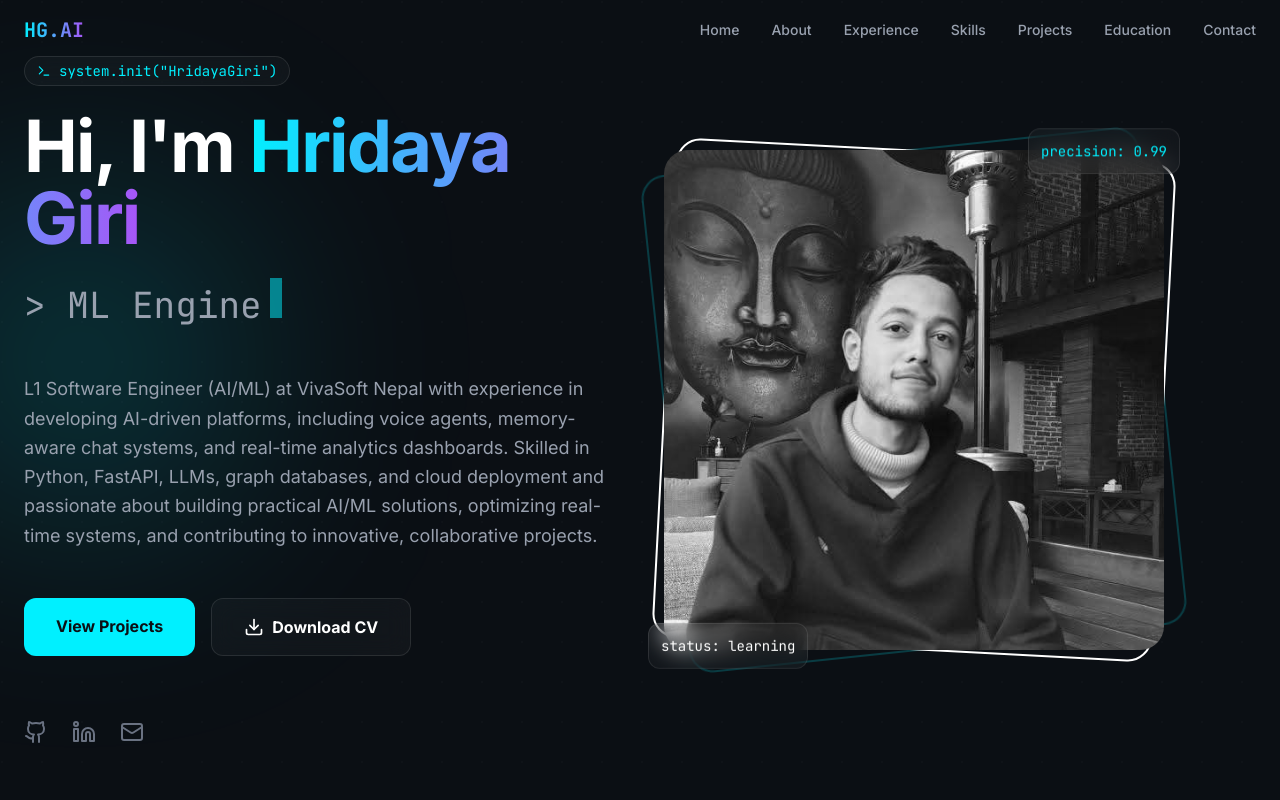
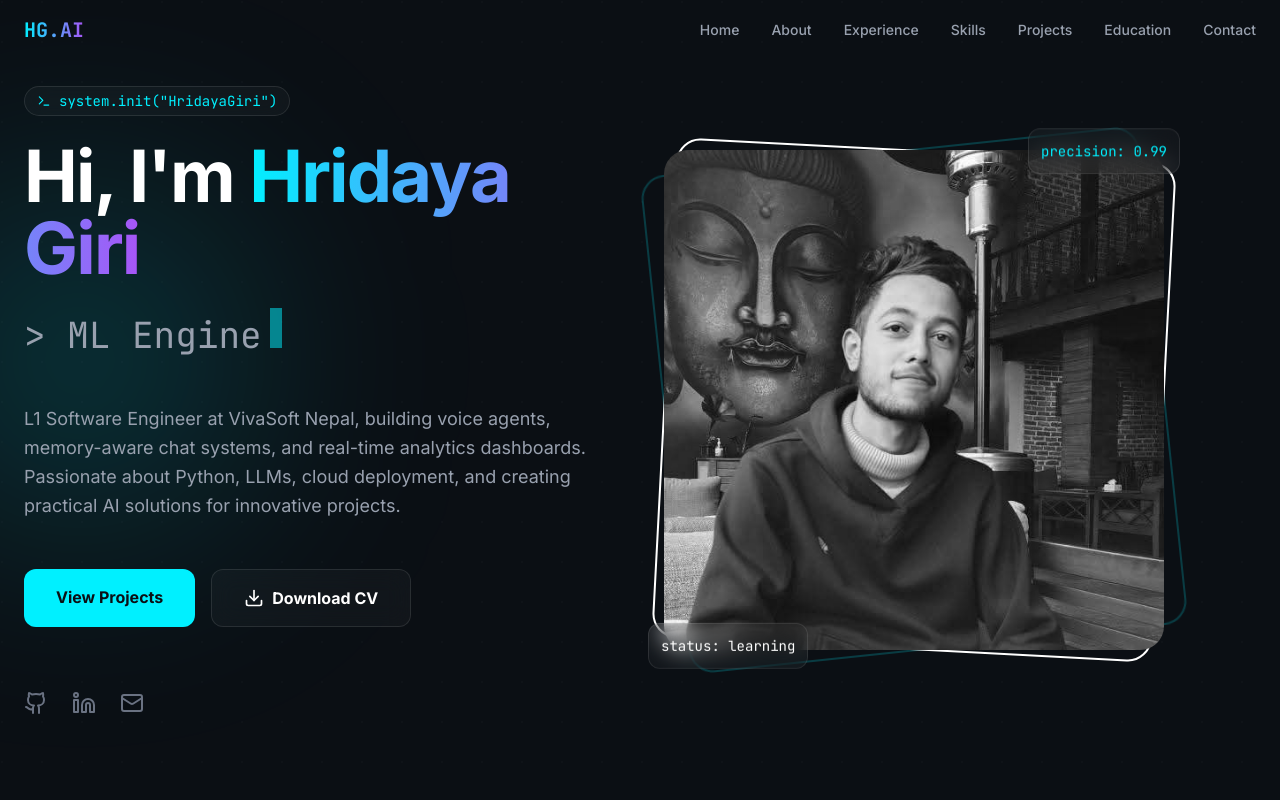
Before and after one commit to GiriHridaya319/Hridaya-portfolio, a Next.js app: page / in a window 1280 px wide. Shown: the top 800 px of the page. Built offline with nearby package versions, Linux system fonts and the light colour scheme.

Commit message:
about us

```diff
--- a/app/sections/Hero.tsx
+++ b/app/sections/Hero.tsx
@@ -61,10 +61,8 @@ export default function Hero() {
                         </div>
 
                         <p className="text-lg text-gray-400 max-w-2xl mb-12 leading-relaxed">
-                            L1 Software Engineer (AI/ML) at VivaSoft Nepal with experience in developing AI-driven platforms,
-                            including voice agents, memory-aware chat systems, and real-time analytics dashboards.
-                            Skilled in Python, FastAPI, LLMs, graph databases, and cloud deployment and passionate about building
-                            practical AI/ML solutions, optimizing real-time systems, and contributing to innovative, collaborative projects.
+                            L1 Software Engineer at VivaSoft Nepal, building voice agents, memory-aware chat systems, and real-time analytics dashboards.
+                            Passionate about Python, LLMs, cloud deployment, and creating practical AI solutions for innovative projects.
                         </p>
 
                         <div className="flex flex-wrap gap-4 mb-16">
```
